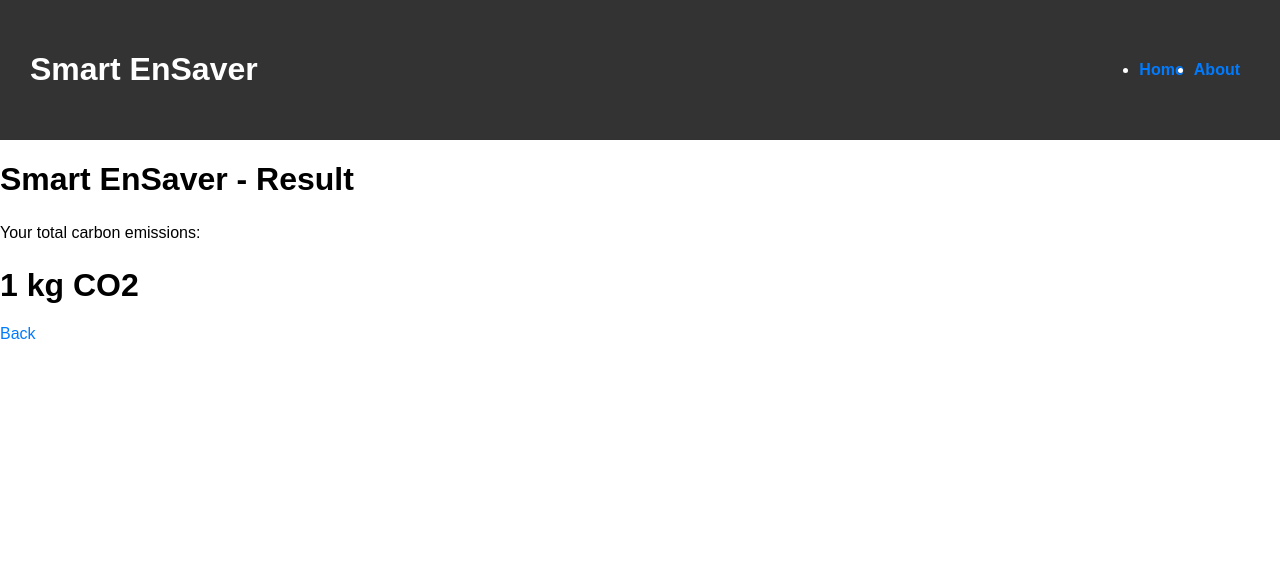
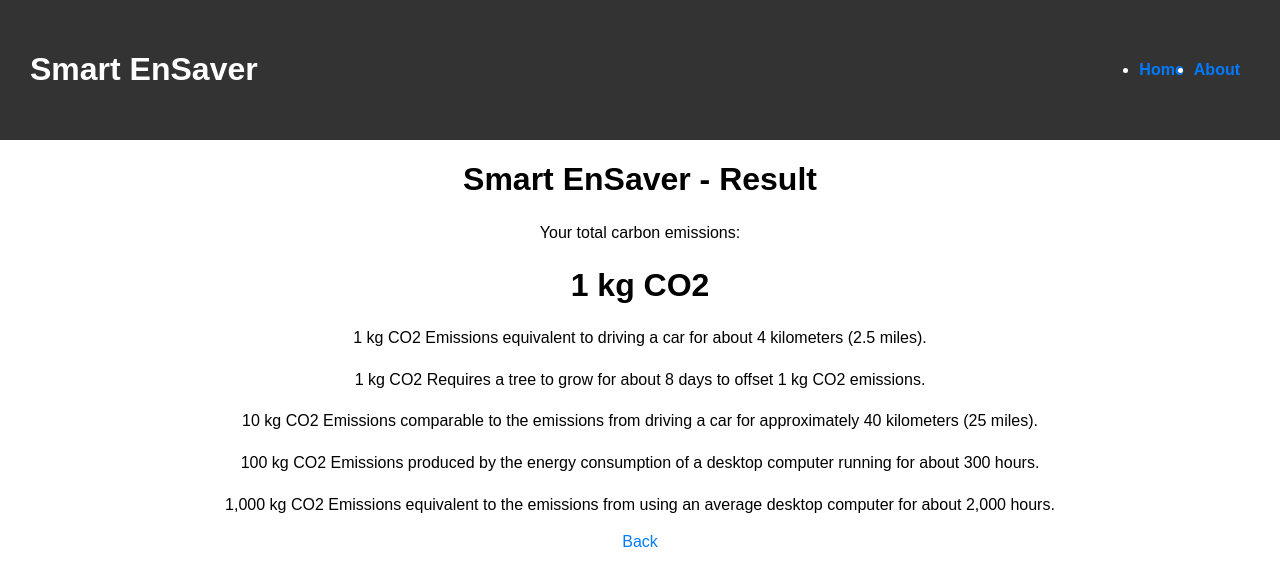
Before and after one commit to Miracle1608/TA22-Onboarding, a Flask app: template templates/result.html in a window 1280 px wide. Shown: the top 586 px of the page. Run offline with Flask 3, Linux system fonts and the light colour scheme; the template is opened without the code that fills it: most values are stand-ins (such as "Sample title", 1, 10 or a date in 2020).

Commit message:
add formula on result.html

```diff
--- a/templates/result.html
+++ b/templates/result.html
@@ -7,13 +7,19 @@
 <body>
   {% extends "Template.html" %}
   {% block content %}
-  <h1>Smart EnSaver - Result</h1>
-  <p>Your total carbon emissions: </p>
-  <h1>{{ total_emissions }} kg CO2</h1>
+  <div class="centered-content">
+    <h1>Smart EnSaver - Result</h1>
+    <p>Your total carbon emissions: </p>
+    <h1>{{ total_emissions }} kg CO2</h1>
+    <p>1 kg CO2 Emissions equivalent to driving a car for about 4 kilometers (2.5 miles).</p>
+    <p>1 kg CO2 Requires a tree to grow for about 8 days to offset 1 kg CO2 emissions.</p>
+    <p>10 kg CO2 Emissions comparable to the emissions from driving a car for approximately 40 kilometers (25 miles).</p>
+    <p>100 kg CO2 Emissions produced by the energy consumption of a desktop computer running for about 300 hours.</p>
+    <p>1,000 kg CO2 Emissions equivalent to the emissions from using an average desktop computer for about 2,000 hours.</p>
 
-  <!-- Add a back button to return to the home page -->
-  <a href="/">Back</a>
-
+    <!-- Add a back button to return to the home page -->
+    <a href="/">Back</a>
+  </div>
   {% endblock %}
 </body>
 </html>
```
